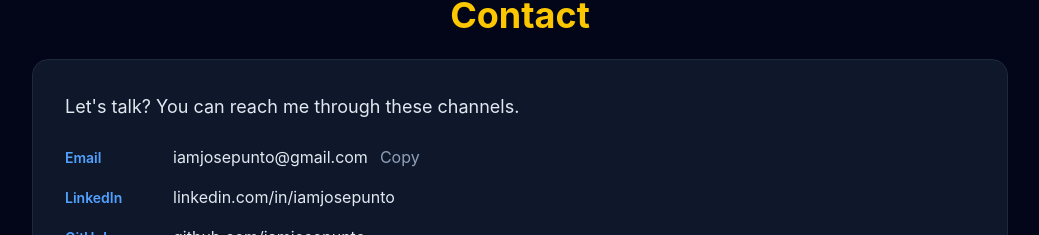
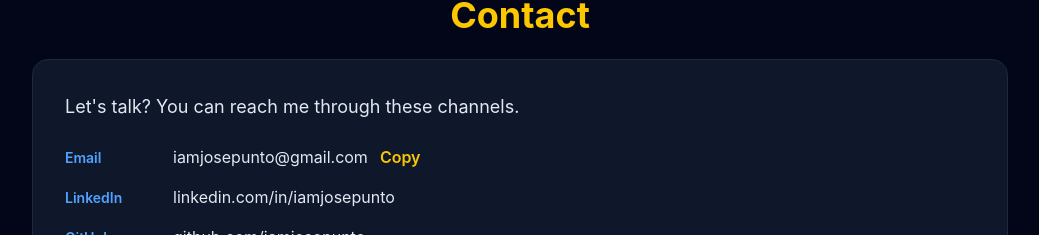
Before and after one commit to iamjosepunto/iamjosepunto.github.io, a React (Vite) app: page / in a window 1280 px wide. Shown: the part 10774-11009 px from the top of the page, without its empty margins (120-1159 px from the left). Built offline with nearby package versions, Linux system fonts and the light colour scheme.

Commit message:
Contact: email como texto plano + boton Copy (igual que About)

```diff
--- a/src/components/Contact.tsx
+++ b/src/components/Contact.tsx
@@ -72,32 +72,22 @@ const Contact = () => {
         </p>
 
         <div className="flex flex-col gap-4">
-          {/* Email: botón que copia al portapapeles */}
-          <button
-            onClick={copyEmail}
-            className="
-              flex
-              flex-col
-              sm:flex-row
-              sm:items-baseline
-              sm:gap-3
-              text-left
-              cursor-pointer
-              group
-            "
-          >
+          {/* Email: texto + botón Copiar (sin enlace) */}
+          <div className="flex flex-col sm:flex-row sm:items-baseline sm:gap-3 text-left">
             <span className="text-sm font-semibold text-blue-400 sm:w-24 shrink-0">
               {t("contact.email")}
             </span>
 
-            <span className="text-ivory group-hover:text-yellow-400 transition break-all">
+            <span className="text-ivory break-all flex items-center gap-3">
               {PROFILE.socials.email}
+              <button
+                onClick={copyEmail}
+                className="text-base text-yellow-400 font-semibold shrink-0 cursor-pointer"
+              >
+                {copied ? t("contact.copied") : t("contact.copy")}
+              </button>
             </span>
-
-            <span className="text-base text-slate-400 group-hover:text-yellow-400 transition shrink-0">
-              {copied ? t("contact.copied") : t("contact.copy")}
-            </span>
-          </button>
+          </div>
 
           {/* Resto de enlaces */}
           {links.map((item) => (
```
